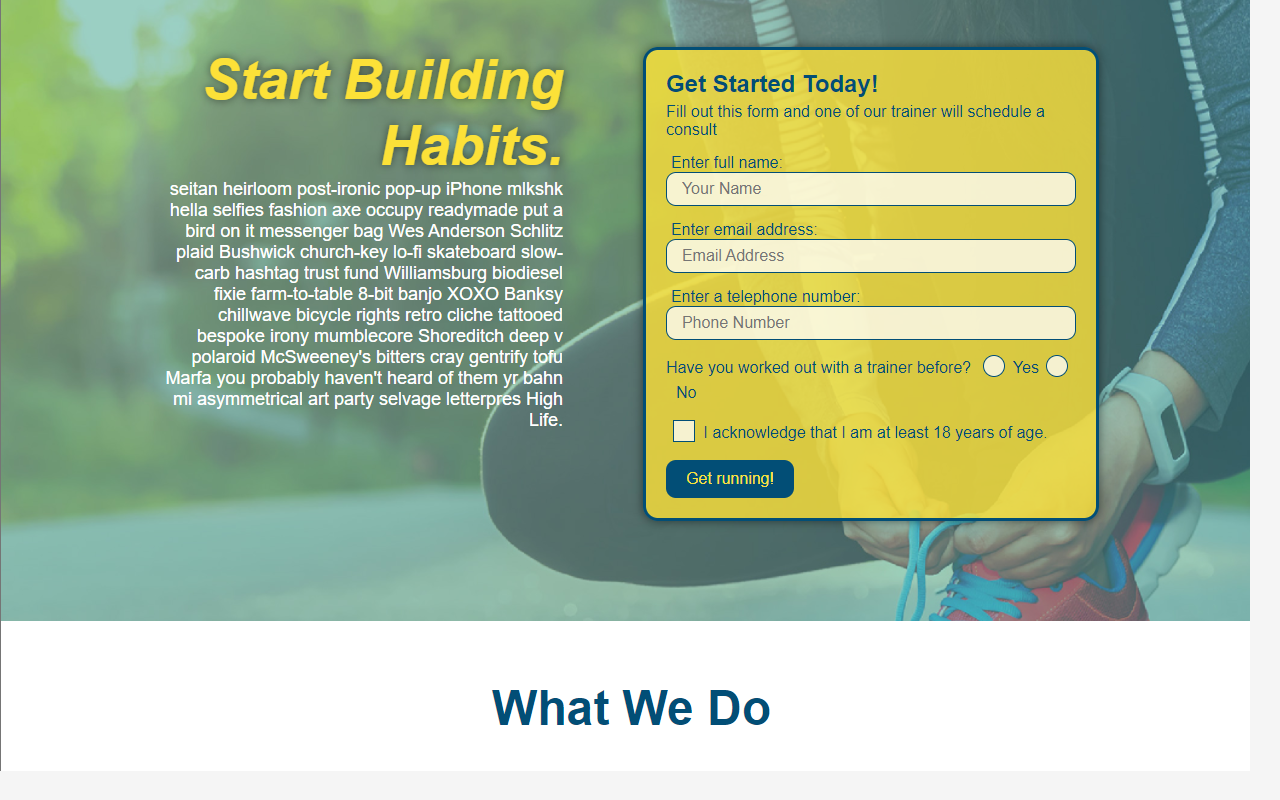
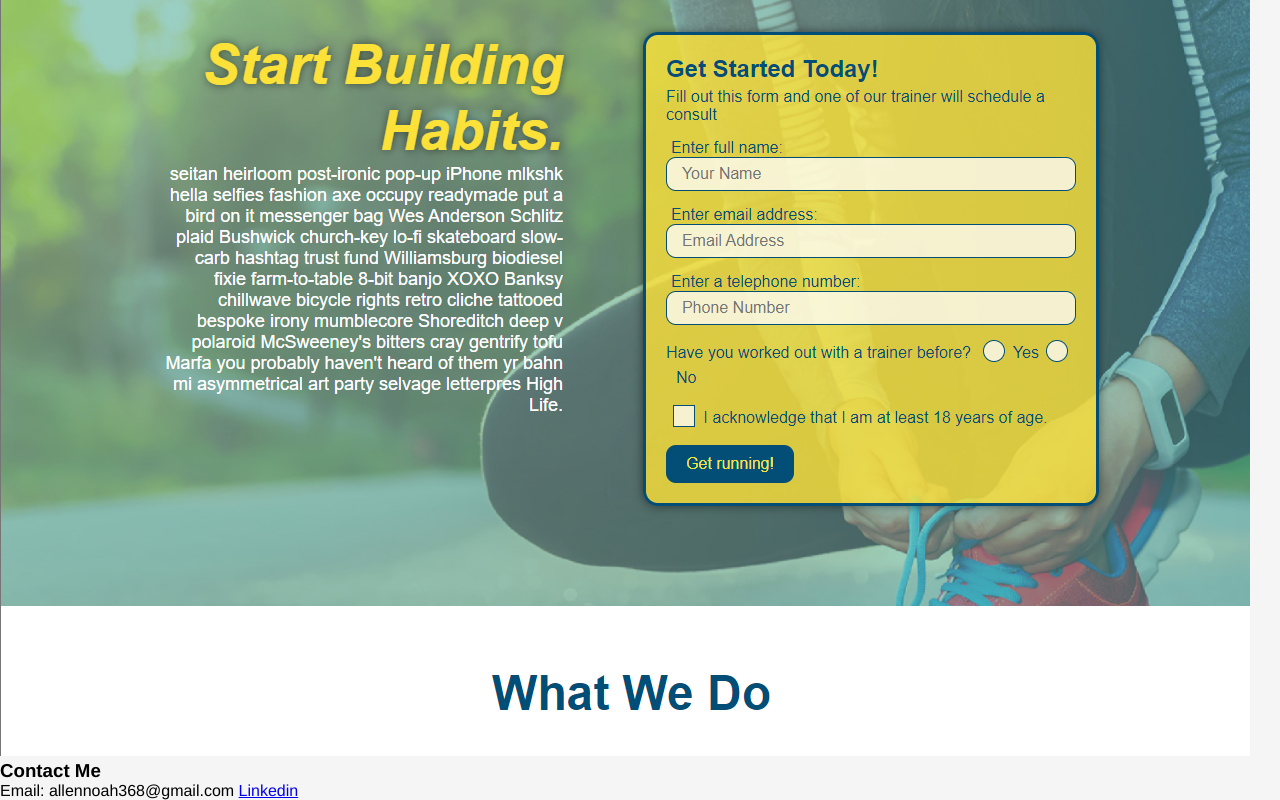
Before and after one commit to Noahallen6/Challenge-2, a plain HTML site: page index.html in a window 1280 px wide. Shown: the part 638-1438 px from the top of the page. Before the commit the page ends 1413 px from the top, so only its background shows below. Drawn offline with Linux system fonts and the light colour scheme.

Commit message:
Most HTML finished

```diff
--- a/assets/css/style.css
+++ b/assets/css/style.css
@@ -51,6 +51,11 @@ header nav ul li a {
     font-size: 1.55vw;
 }
 
+/*
+section {
+    padding: 60px;
+}
+
 .hero {
     display: flex;
     flex-wrap: wrap;
@@ -58,8 +63,6 @@ header nav ul li a {
     justify-content: center;
     color: var(--prim-color);
     background-color: var(--sec-color);
-    padding: 0;
-    margin: 0;
 }
 
 .hero-info {
@@ -83,3 +86,4 @@ header nav ul li a {
 .hero p {
     width: 25%;
 }
+*/
--- a/index.html
+++ b/index.html
@@ -31,7 +31,6 @@
             Hi I'm Noah!<br />
             Welcome to my portfolio.
           </h3>
-          <br />
           <p>
             I'm studying Software Engineering through the University of Utah
             Professional Education Coding Bootcamp. Here you'll find a few of my
@@ -55,6 +54,12 @@
       </a>
     </section>
 
-    <section class="contact" id="contact-info"></section>
+    <section class="contact" id="contact-info">
+        <h3>Contact Me</h3>
+        <p>
+            Email: allennoah368@gmail.com
+            <a href="https://www.linkedin.com/in/noah-allen-9b1945145/" target="_blank">Linkedin</a>
+        </p>
+    </section>
   </body>
 </html>
```
Also changed, not shown: assets/images/linkedin.jpg (added).
